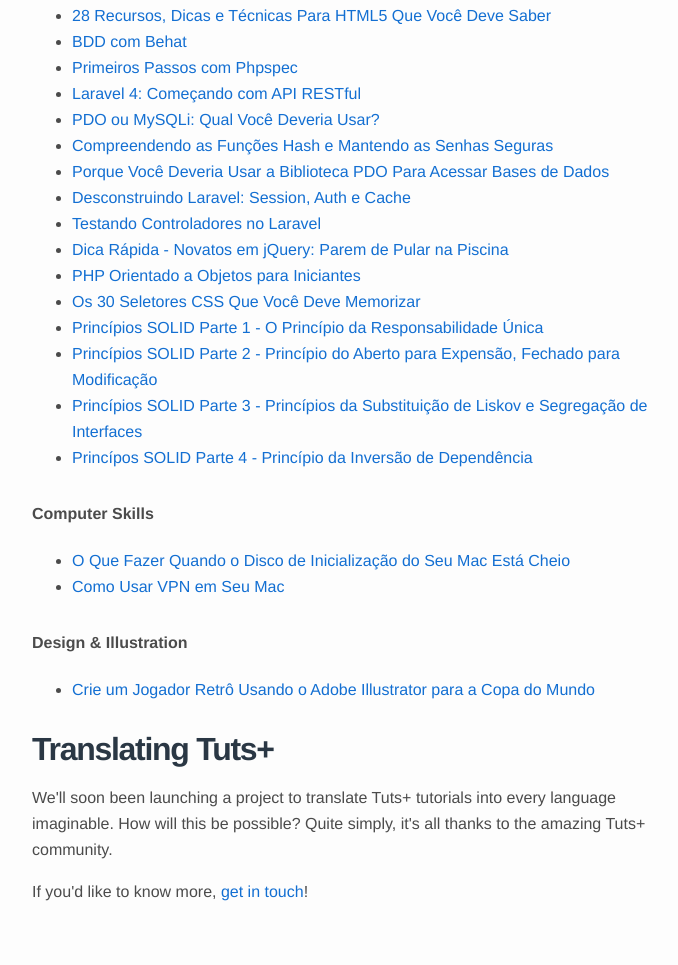
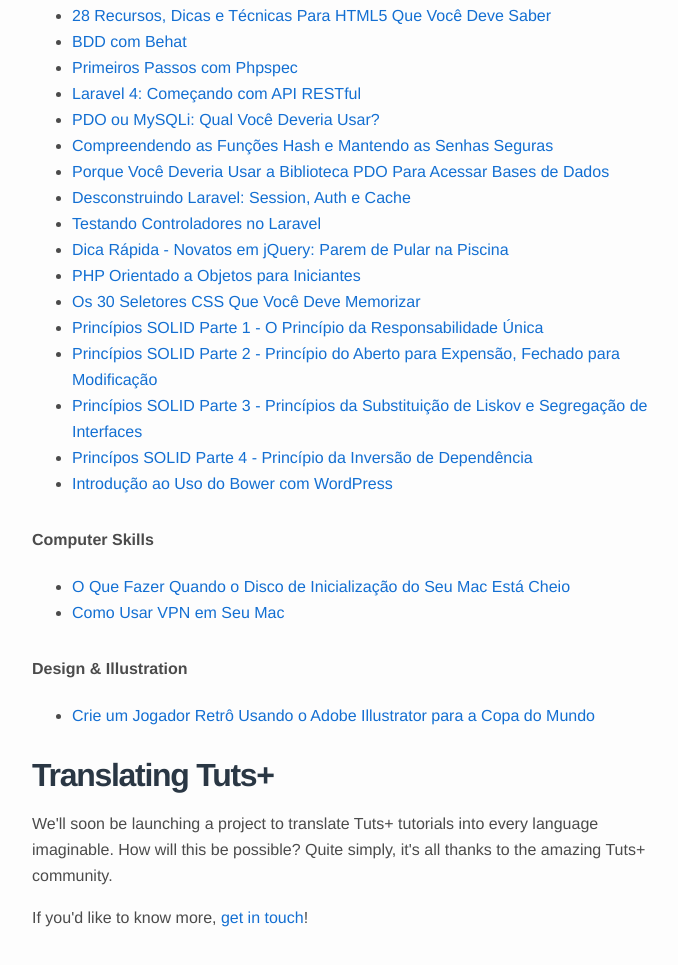
Before and after one commit to tutsplus/18-portuguese-tutorials-on-tuts-, a plain HTML site: page index.html in a window 1280 px wide. Shown: the part 812-1777 px from the top of the page, without its empty margins (283-961 px from the left). Drawn offline with Linux system fonts and the light colour scheme.

Commit message:
been'll etc.

```diff
--- a/index.html
+++ b/index.html
@@ -74,6 +74,7 @@
 <li><a href="https://code.tutsplus.com/pt/tutorials/solid-part-2-the-openclosed-principle--net-36600">Princípios SOLID Parte 2 - Princípio do Aberto para Expensão, Fechado para Modificação</a></li>
 <li><a href="https://code.tutsplus.com/pt/tutorials/solid-part-3-liskov-substitution-interface-segregation-principles--net-36710">Princípios SOLID Parte 3 - Princípios da Substituição de Liskov e Segregação de Interfaces</a></li>
 <li><a href="https://code.tutsplus.com/pt/tutorials/solid-part-4-the-dependency-inversion-principle--net-36872">Princípos SOLID Parte 4 - Princípio da Inversão de Dependência</a></li>
+<li><a href="https://code.tutsplus.com/pt/tutorials/an-introduction-to-using-bower-with-wordpress--cms-20501">Introdução ao Uso do Bower com WordPress</a></li>
 </ul>
 
 
@@ -94,7 +95,7 @@
 
 <h2>Translating Tuts+</h2>
 
-<p>We'll soon been launching a project to translate Tuts+ tutorials into every language imaginable. How will this be possible? Quite simply, it's all thanks to the amazing Tuts+ community.</p>
+<p>We'll soon be launching a project to translate Tuts+ tutorials into every language imaginable. How will this be possible? Quite simply, it's all thanks to the amazing Tuts+ community.</p>
 
 <p>If you'd like to know more, <a href="mailto:webdesign@tutsplus.com?subject=Tuts Translation Project">get in touch</a>!</p>
 
```
